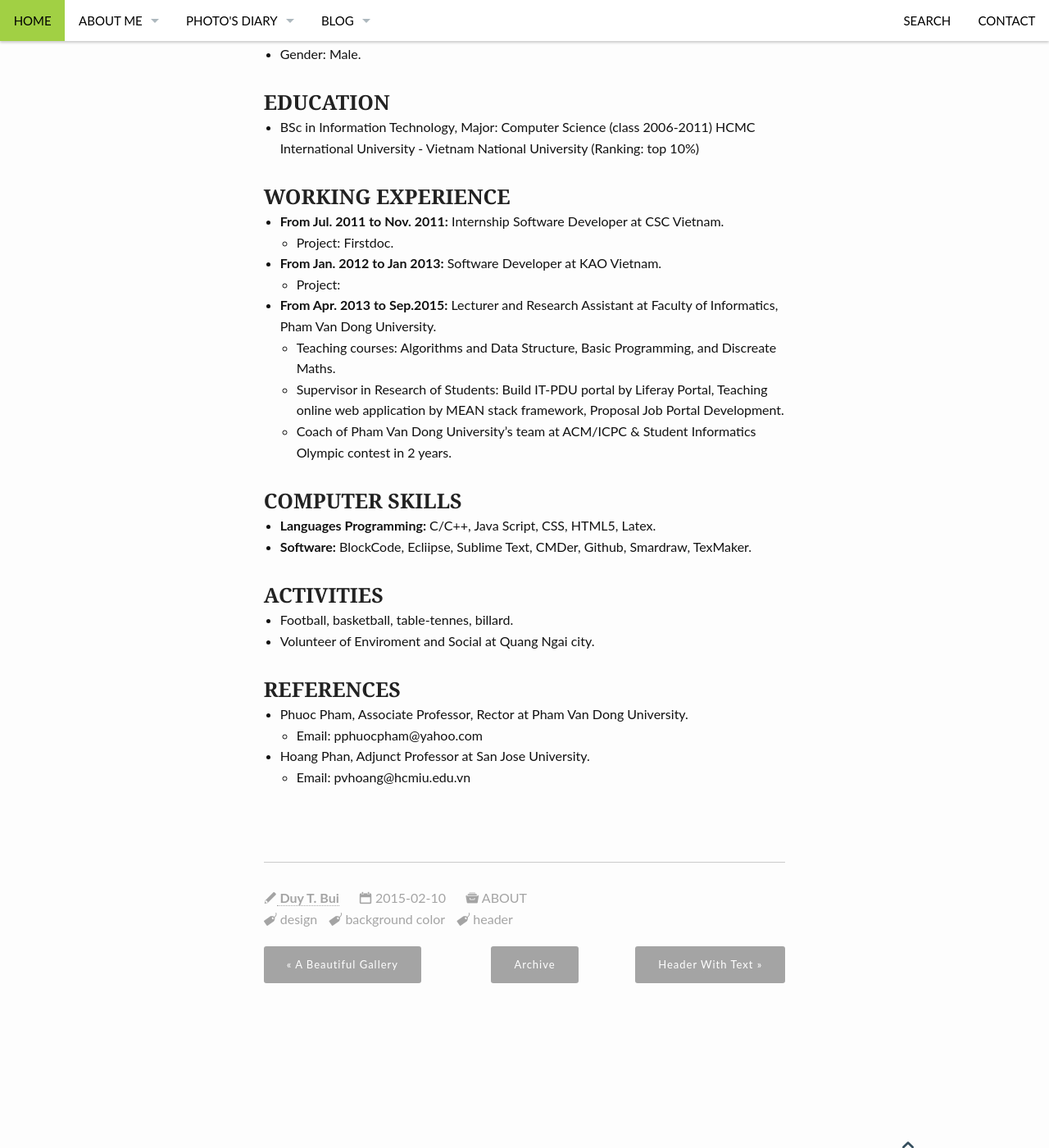
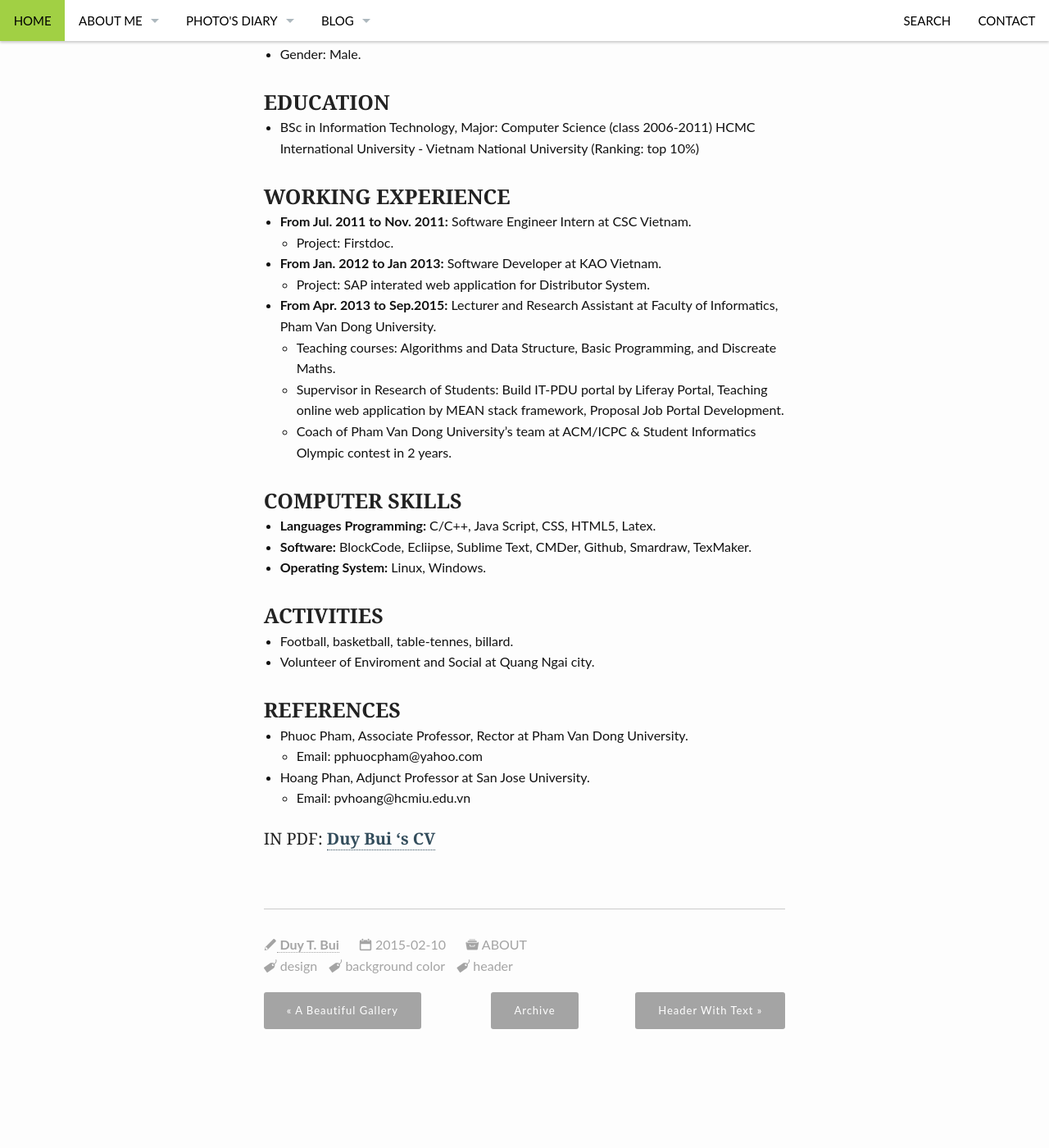
Before and after one commit to duybuidotvn/duybuidotvn.github.io, a Jekyll site: the page built from _posts/about/2015-02-10-curriculum-vitae.md, in a window 1280 px wide and 1400 px high, scrolled down 424 px. Shown: the whole window at 82% size. Built offline with Jekyll 4.4.1, drawn with Linux system fonts in a browser that asks for light colours.

Commit message:
12052015-1109-cv

```diff
--- a/_posts/about/2015-02-10-curriculum-vitae.md
+++ b/_posts/about/2015-02-10-curriculum-vitae.md
@@ -29,10 +29,10 @@ header: no
 - BSc in Information Technology, Major: Computer Science (class 2006-2011) HCMC International University - Vietnam National University (Ranking: top 10%)
 
 ###**WORKING EXPERIENCE**
-- **From Jul. 2011 to Nov. 2011:** Internship Software Developer at CSC Vietnam.
+- **From Jul. 2011 to Nov. 2011:** Software Engineer Intern at CSC Vietnam.
 	- Project: Firstdoc.
 - **From Jan. 2012 to Jan 2013:** Software Developer at KAO Vietnam.
-	- Project:
+	- Project: SAP interated web application for Distributor System.
 - **From Apr. 2013 to Sep.2015:** Lecturer and Research Assistant at Faculty of Informatics, Pham Van Dong University.
 	- Teaching courses: Algorithms and Data Structure, Basic Programming, and Discreate Maths.
 	- Supervisor in Research of Students: Build IT-PDU portal by Liferay Portal, Teaching online web application by MEAN stack framework, Proposal Job Portal Development.
@@ -41,6 +41,7 @@ header: no
 ###**COMPUTER SKILLS**
 - **Languages Programming:** C/C++, Java Script, CSS, HTML5, Latex.
 - **Software:** BlockCode, Ecliipse, Sublime Text, CMDer, Github, Smardraw, TexMaker.
+- **Operating System:** Linux, Windows.
 
 ###**ACTIVITIES**
 -	Football, basketball, table-tennes, billard.
@@ -52,6 +53,10 @@ header: no
 -	Hoang Phan, Adjunct Professor at San Jose University.
 	- Email: pvhoang@hcmiu.edu.vn
 
+####IN PDF: [Duy Bui 's CV][1]
+
 <br>
 <br>
 <hr>
+
+ [1]: https://github.com/duybuivn/duybuivn.github.io/blob/master/files/CV.pdf
```
Also changed, not shown: images/CV-header.jpg (deleted), 1 other file.
